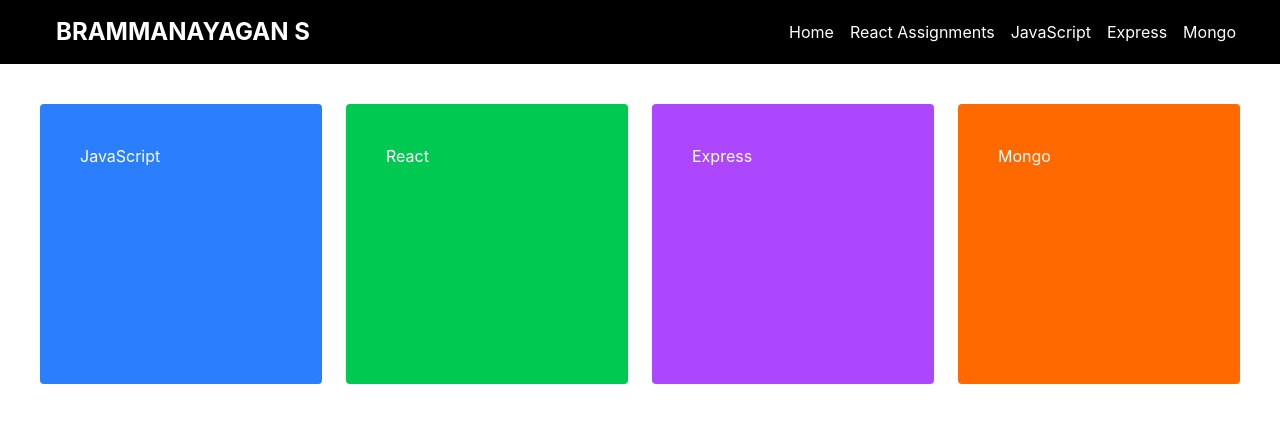
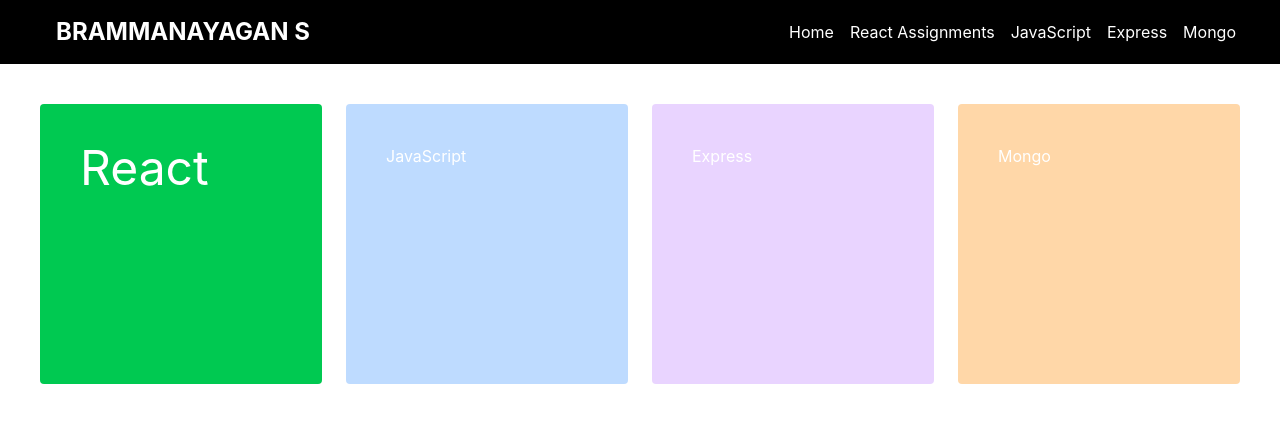
Before and after one commit to brammanayagan/Master-React-Assignments, a React (Vite) app: page / in a window 1280 px wide. Shown: the top 422 px of the page. Built offline with nearby package versions, Linux system fonts and the light colour scheme.

Commit message:
fixes for submit

```diff
--- a/src/pages/Landing.jsx
+++ b/src/pages/Landing.jsx
@@ -4,35 +4,37 @@ const Landing = () => {
   const navigate = useNavigate();
 
   return (
+    <>
       <div className="p-10 flex gap-6 justify-center">
         <div
+          onClick={() => navigate("/react")}
+          className="bg-green-500 text-5xl p-10 text-white rounded cursor-pointer w-150 h-70"
+        >
+          React
+        </div>
+
+        <div
           onClick={() => navigate("/javascript")}
-        className="bg-blue-500 p-10 text-white rounded cursor-pointer w-150 h-70"
+          className="bg-blue-200 p-10 text-white rounded cursor-pointer w-150 h-70"
         >
           JavaScript
         </div>
 
         <div
-        onClick={() => navigate("/react")}
-        className="bg-green-500 p-10 text-white rounded cursor-pointer w-150 h-70"
-      >
-        React
-      </div>
-
-      <div
           onClick={() => navigate("/express")}
-        className="bg-purple-500 p-10 text-white rounded cursor-pointer w-150 h-70"
+          className="bg-purple-200 p-10 text-white rounded cursor-pointer w-150 h-70"
         >
           Express
         </div>
 
         <div
           onClick={() => navigate("/mongo")}
-        className="bg-orange-500 p-10 text-white rounded cursor-pointer w-150 h-70"
+          className="bg-orange-200 p-10 text-white rounded cursor-pointer w-150 h-70"
         >
           Mongo
         </div>
       </div>
+    </>
   );
 };
 
--- a/src/pages/ReactAssignments.jsx
+++ b/src/pages/ReactAssignments.jsx
@@ -5,7 +5,7 @@ const ReactAssignments = () => {
 
   const assignments = [];
 
-  for (let i = 10; i <= 40; i++) {
+  for (let i = 14; i <= 40; i++) {
     assignments.push(i);
   }
 
```
Lines whose indentation alone changed are shown as unchanged.
